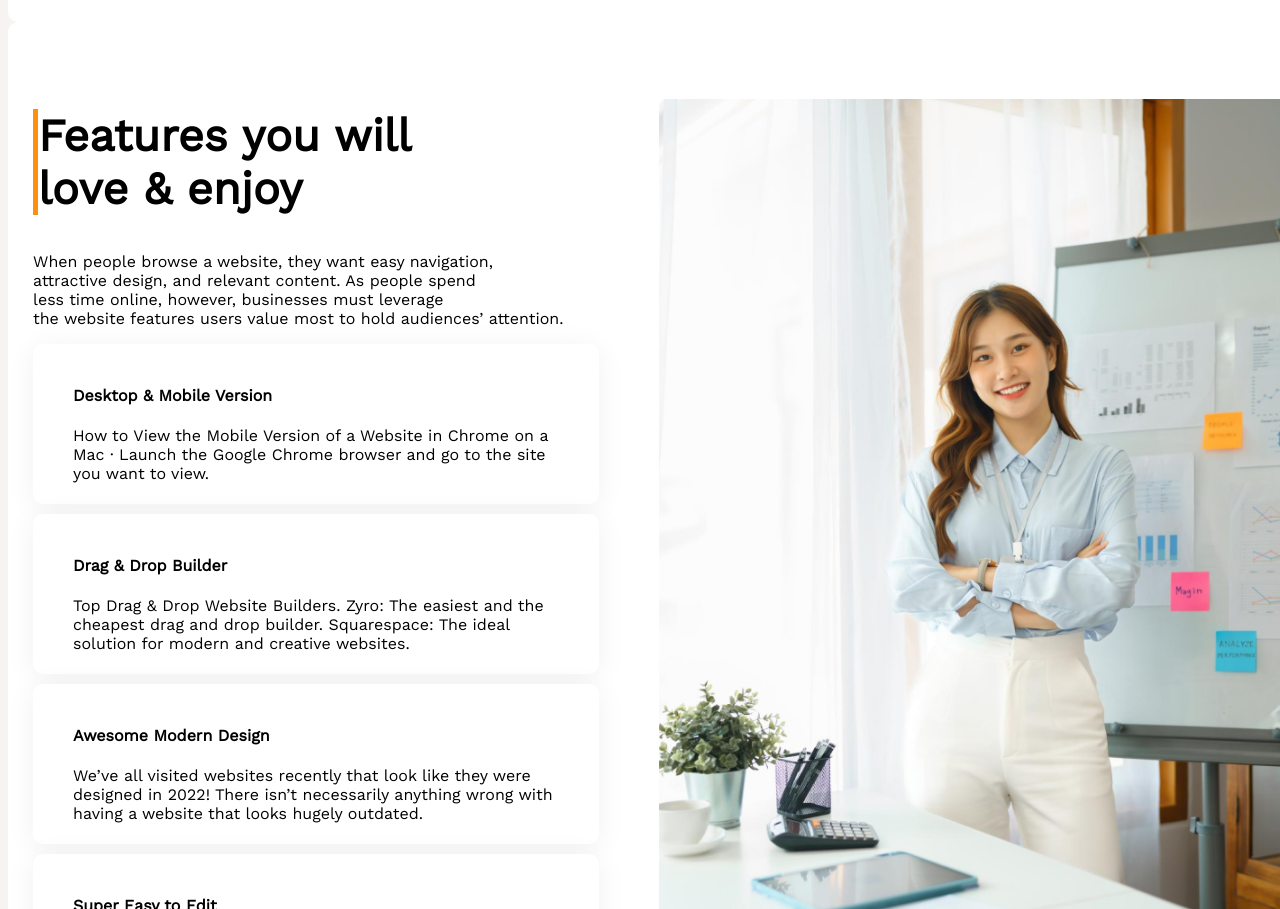
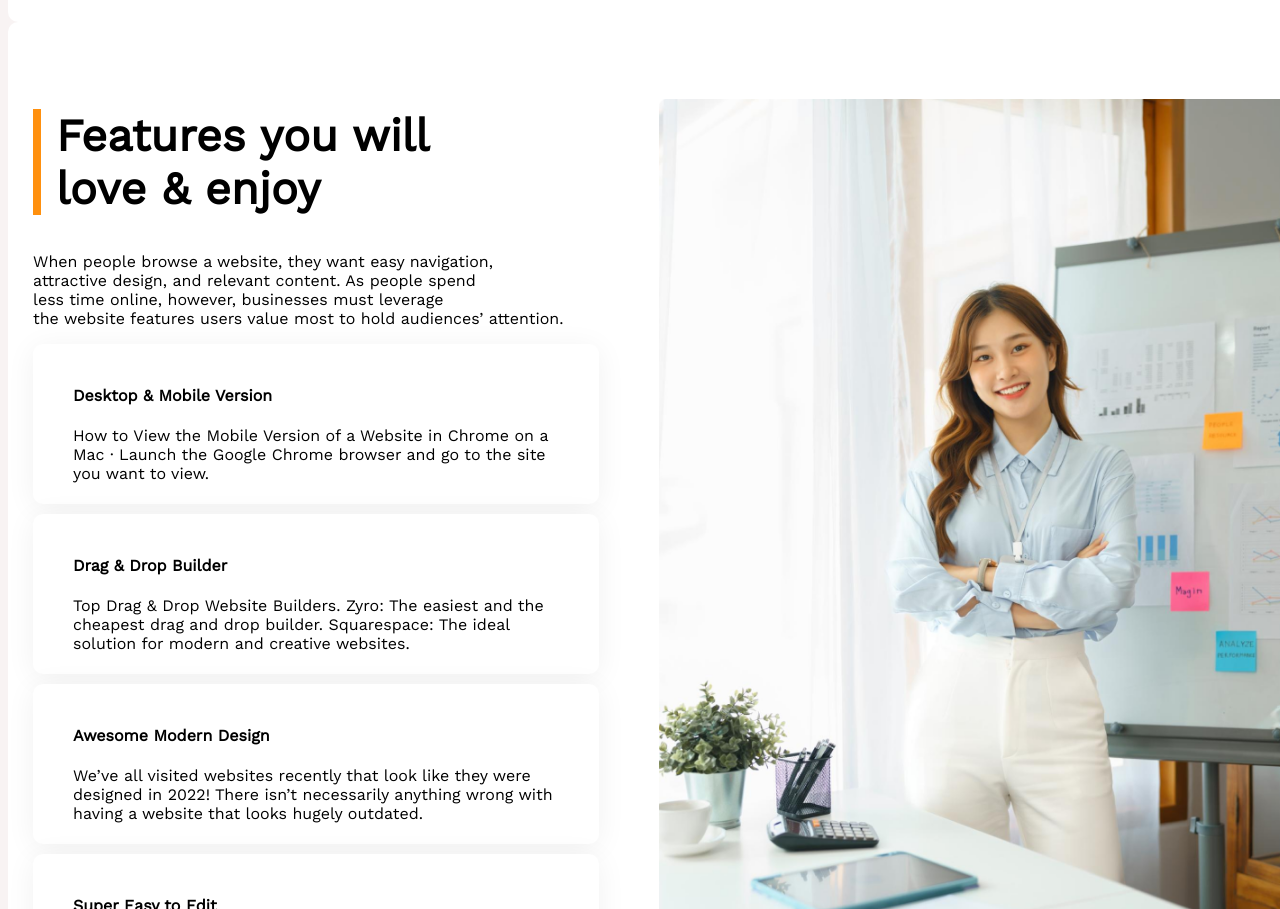
Before and after one commit to mahabubmonir/g3-architects--ph-b7-p2, a plain HTML site: page index.html in a window 1280 px wide. Shown: the part 1938-2847 px from the top of the page. Drawn offline with nearby package versions, Linux system fonts and the light colour scheme.

Commit message:
full completed

```diff
--- a/index.html
+++ b/index.html
@@ -69,7 +69,9 @@
         <section class="container">
             <div class="feature-container">
                 <div>
-                    <h1>Features you will <br> love & enjoy</h1>
+                    <h1><span style="margin-left: 15px;"> Features you will</span> <br>
+                        <span style="margin-left: 15px;"> love & enjoy</span>
+                    </h1>
                     <p>
                         When people browse a website, they want easy navigation, <br> attractive design, and relevant
                         content. As people spend <br> less time online, however, businesses must leverage <br> the
--- a/style.css
+++ b/style.css
@@ -126,7 +126,7 @@ nav a {
 }
 
 .feature-container h1 {
-    border-left: 5px solid #FF900E;
+    border-left: 8px solid #FF900E;
     font-weight: 700;
     font-size: 45px;
     line-height: 53px;
```
